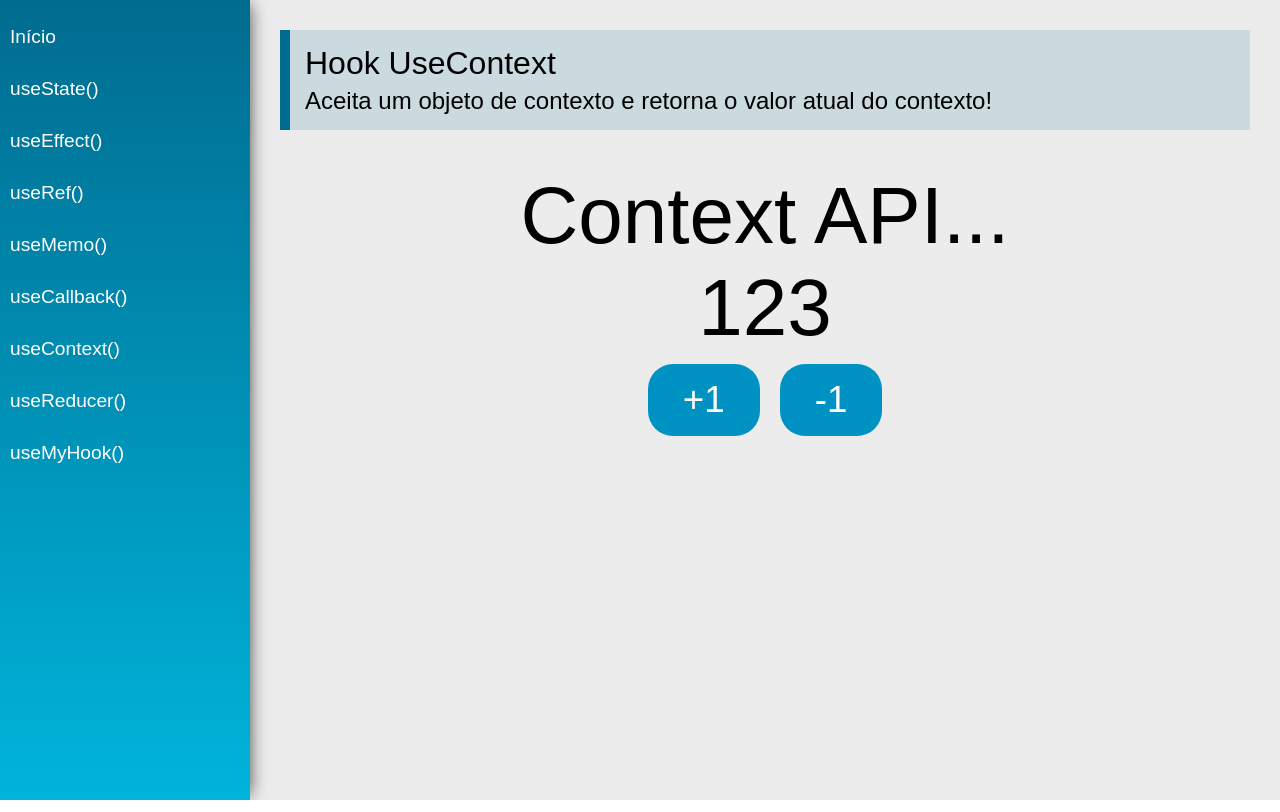
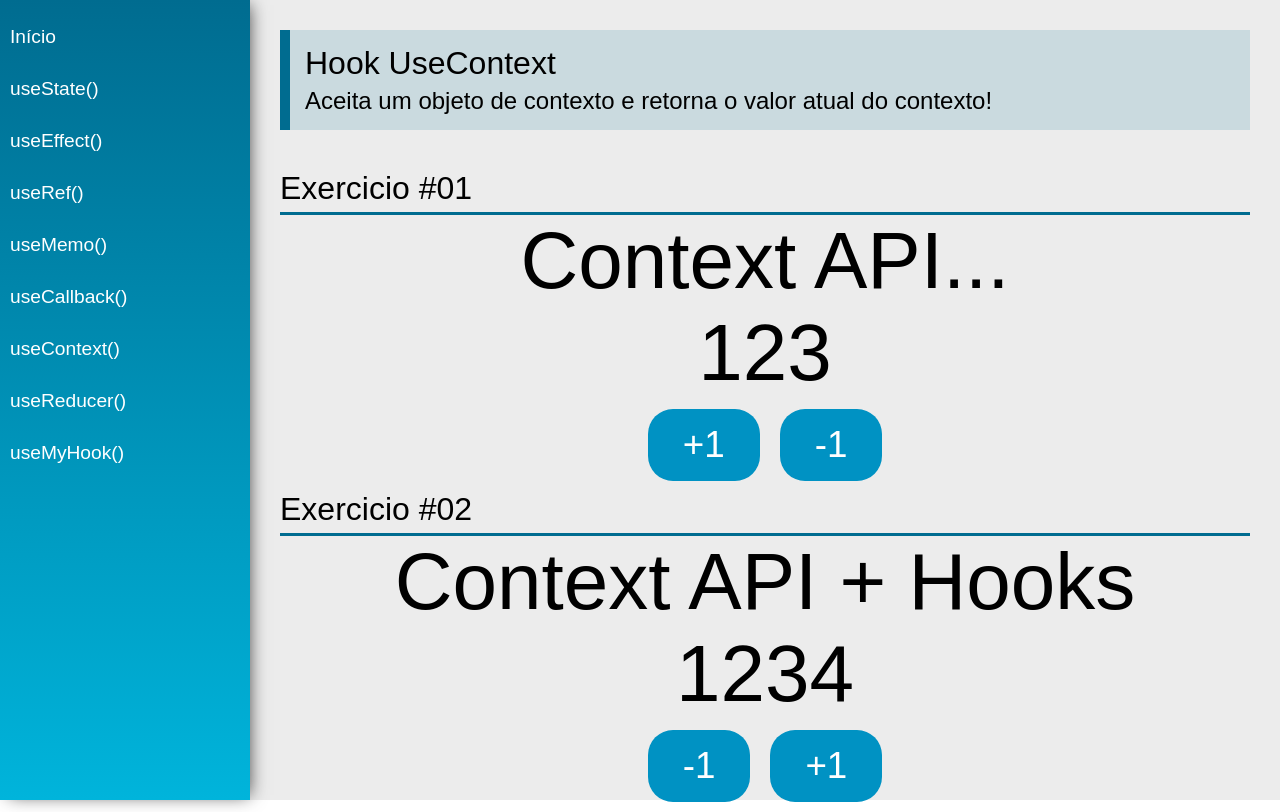
Before and after one commit to Smooke09/React-Hooks, a React (Create React App) app: page /useContext in a window 1280 px wide. Built offline with nearby package versions, Linux system fonts and the light colour scheme.

Commit message:
useContext #02

```diff
--- /dev/null
+++ b/src/data/Store.jsx
@@ -0,0 +1,34 @@
+import React, { useState } from "react";
+
+const initialState = {
+  number: 1234,
+  text: "Context API + Hooks",
+};
+
+export const AppContext = React.createContext(initialState);
+
+const Store = (props) => {
+  const [state, setState] = useState(initialState);
+
+  function updateState(key, value) {
+    setState({
+      ...state,
+      [key]: value,
+    });
+  }
+
+  return (
+    <AppContext.Provider
+      value={{
+        number: state.number,
+        text: state.text,
+        setNumber: (n) => updateState("number", n),
+        setText: (t) => updateState("text", t),
+      }}
+    >
+      {props.children}
+    </AppContext.Provider>
+  );
+};
+
+export default Store;
--- a/src/views/App.jsx
+++ b/src/views/App.jsx
@@ -5,10 +5,12 @@
 import Menu from "../components/layout/Menu";
 import Content from "../components/layout/Content";
 import DataContext, { data } from "../data/DataContext";
+import Store from "../data/Store";
 
 const App = (props) => {
   const [state, setState] = useState(data);
   return (
+    <Store>
       <div className="App">
         <DataContext.Provider value={{ state, setState }}>
           <Router>
@@ -17,6 +19,7 @@
           </Router>
         </DataContext.Provider>
       </div>
+    </Store>
   );
 };
 
--- a/src/views/examples/UseContext.jsx
+++ b/src/views/examples/UseContext.jsx
@@ -1,7 +1,9 @@
-import React, { useContext } from "react";
+import React, { useContext, useEffect } from "react";
 import PageTitle from "../../components/layout/PageTitle";
+import SectionTitle from "../../components/layout/SectionTitle";
 
 import DataContext from "../../data/DataContext";
+import { AppContext } from "../../data/Store";
 
 const UseContext = (props) => {
   const { state, setState } = useContext(DataContext);
@@ -13,12 +15,24 @@
     });
   }
 
+  const { number, text, setNumber, setText } = useContext(AppContext);
+
+  useEffect(
+    function () {
+      if (number >= 1250) {
+        setText("Eitaaa!!!");
+      }
+    },
+    [number]
+  );
+
   return (
     <div className="UseContext">
       <PageTitle
         title="Hook UseContext"
         subtitle="Aceita um objeto de contexto e retorna o valor atual do contexto!"
       />
+      <SectionTitle title="Exercicio #01" />
       <div className="center">
         <span className="text">{state.text}</span>
         <span className="text">{state.number}</span>
@@ -31,6 +45,31 @@
           </button>
         </div>
       </div>
+      <SectionTitle title="Exercicio #02" />
+      <div className="center">
+        <span className="text">{text}</span>
+        <span className="text">{number}</span>
+        <div>
+          <button
+            id="test"
+            className="btn"
+            onClick={() => {
+              setNumber(number - 1);
+            }}
+          >
+            -1
+          </button>
+          <button
+            id="test"
+            className="btn"
+            onClick={() => {
+              setNumber(number + 1);
+            }}
+          >
+            +1
+          </button>
+        </div>
+      </div>
     </div>
   );
 };
--- a/src/views/examples/UseEffect.jsx
+++ b/src/views/examples/UseEffect.jsx
@@ -10,6 +10,12 @@
   return calcFatorial(n - 1) * n;
 }
 
+function verNumberValido(n) {
+  if (n === "") {
+    alert("Digite um numero Valido");
+    window.location.reload();
+  }
+}
 const UseEffect = (props) => {
   //Primeiro Exercicio
   const [number, setNumber] = useState(1);
@@ -57,7 +63,7 @@
         <input
           type="number"
           className="input"
-          value={number}
+          value={verNumberValido(number)}
           onChange={(e) => setNumber(e.target.value)}
         />
       </div>
--- a/src/views/examples/UseReducer.jsx
+++ b/src/views/examples/UseReducer.jsx
@@ -1,5 +1,9 @@
 import React from 'react'
 import PageTitle from '../../components/layout/PageTitle'
+
+const initialState =  {
+
+}
 
 const UseReducer = (props) => {
     return (
--- a/src/views/examples/UseState.jsx
+++ b/src/views/examples/UseState.jsx
@@ -15,7 +15,11 @@
       />
       <SectionTitle title="Exercio #01" />
       <div className="center">
-        <span className="text">{count}</span>
+        <span className="text">
+          {count <= -1
+            ? window.location.reload(alert("Nao aceitamos numeros negativos"))
+            : count}
+        </span>
         <div>
           <button className="btn" onClick={() => setCount(count + 1)}>
             +1
@@ -37,6 +41,8 @@
           </button>
         </div>
       </div>
+
+      {/* exercicio 2 */}
       <SectionTitle title="Exercio #02" />
       <input
         type="text"
```
Lines whose indentation alone changed are shown as unchanged.
